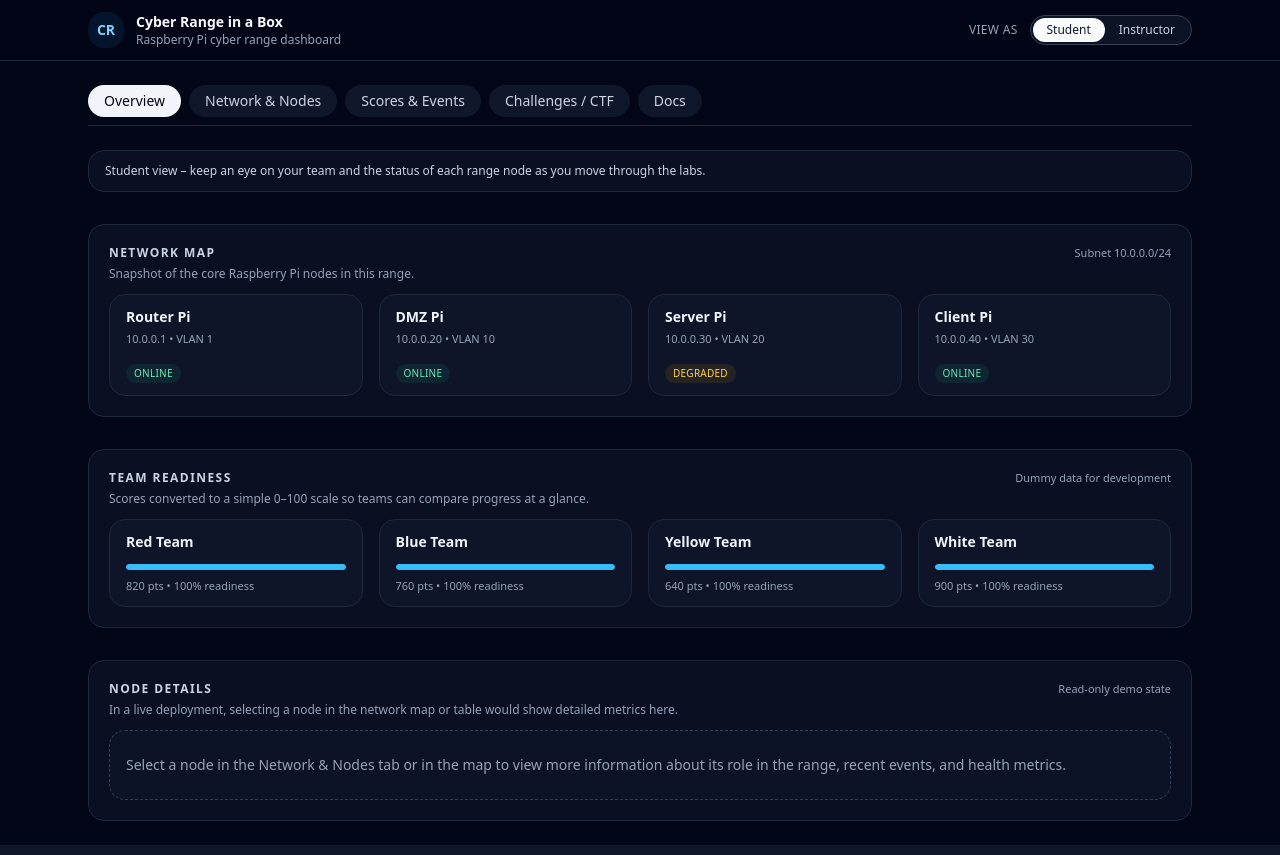
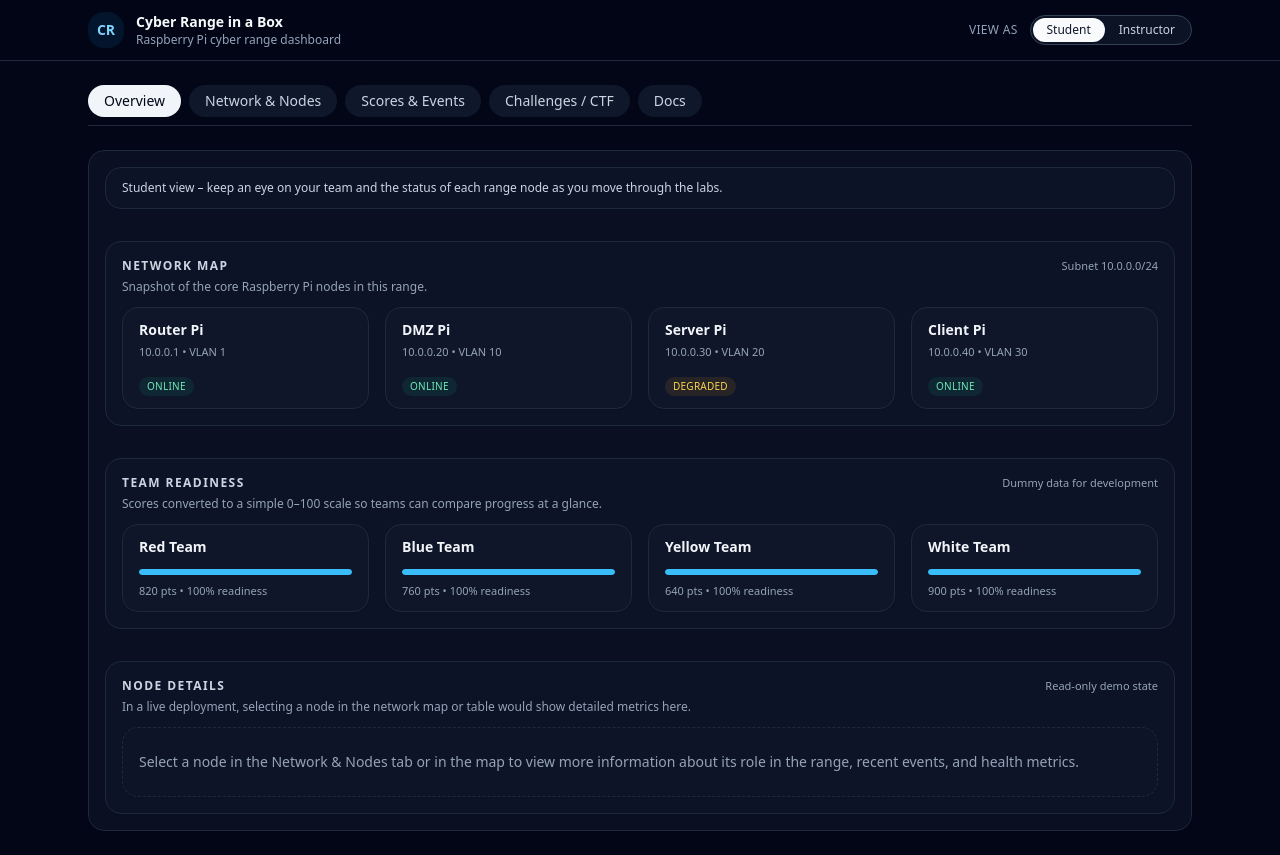
Before and after one commit to alicesquivel/cyber-range-dashboard, a React (Vite) app: page / in a window 1280 px wide. Built offline with nearby package versions, Linux system fonts and the light colour scheme.

Commit message:
feat: refactor DocsTab to use Card component for consistent styling

```diff
--- a/src/components/challenges/ChallengesTab.jsx
+++ b/src/components/challenges/ChallengesTab.jsx
@@ -221,9 +221,9 @@ export default function ChallengesTab({ viewMode }) {
     CHALLENGES.find((c) => c.id === activeChallengeId) || null;
 
   return (
-    <div className="space-y-4">
+    <Card className="space-y-4">
       {/* Role banner */}
-      <div className="rounded-2xl border border-slate-800 bg-slate-950/70 px-4 py-3 text-xs text-slate-300">
+      <Card className="bg-slate-950/70 px-4 py-3 text-xs text-slate-300 shadow-none">
         {isInstructor ? (
           <p>
             Instructor view. Use this tab to manage challenge visibility
@@ -238,10 +238,10 @@ export default function ChallengesTab({ viewMode }) {
             official scoreboard.
           </p>
         )}
-      </div>
+      </Card>
 
       {/* Progress summary + per-pack bars + preview toggle */}
-      <section className="rounded-2xl border border-slate-800 bg-slate-900/70 p-4 shadow-sm">
+      <Card as="section">
         <div className="flex flex-col gap-2 sm:flex-row sm:items-center sm:justify-between">
           <div>
             <h2 className="text-sm font-semibold text-slate-100">
@@ -291,9 +291,10 @@ export default function ChallengesTab({ viewMode }) {
             const pct =
               stat.total > 0 ? Math.round((stat.solved / stat.total) * 100) : 0;
             return (
-              <div
+              <Card
                 key={stat.id}
-                className="rounded-xl border border-slate-800 bg-slate-950/70 px-3 py-2"
+                as="div"
+                className="rounded-xl bg-slate-950/70 px-3 py-2 shadow-none"
               >
                 <div className="flex items-center justify-between text-[11px]">
                   <span className="font-semibold text-slate-200">
@@ -309,14 +310,14 @@ export default function ChallengesTab({ viewMode }) {
                     style={{ width: `${pct}%` }}
                   />
                 </div>
-              </div>
+              </Card>
             );
           })}
         </div>
-      </section>
+      </Card>
 
       {/* Filters */}
-      <section className="rounded-2xl border border-slate-800 bg-slate-900/70 p-4 shadow-sm">
+      <Card as="section">
         <div className="flex flex-wrap items-center gap-3">
           <div className="flex flex-col text-xs text-slate-300">
             <span className="mb-1 text-[11px] font-semibold uppercase tracking-wide text-slate-400">
@@ -352,7 +353,7 @@ export default function ChallengesTab({ viewMode }) {
             </select>
           </div>
         </div>
-      </section>
+      </Card>
 
       {/* Challenge list */}
       <section className="space-y-4">
@@ -544,6 +545,6 @@ export default function ChallengesTab({ viewMode }) {
           );
         })}
       </section>
-    </div>
+    </Card>
   );
 }
--- a/src/components/instructor/InstructorTools.jsx
+++ b/src/components/instructor/InstructorTools.jsx
@@ -1,4 +1,5 @@
 import React, { useState } from "react";
+import Card from "../ui/Card.jsx";
 
 /*
   Instructor-only tools panel.
@@ -134,7 +135,7 @@ export default function InstructorTools({ section }) {
   }
 
   return (
-    <section className="relative rounded-2xl border border-slate-800 bg-slate-900/60 p-4 shadow-sm">
+    <Card as="section" className="relative bg-slate-900/60 p-4">
       <div className="flex items-start justify-between gap-2">
         <div>
           <h2 className="text-sm font-semibold text-slate-100">
@@ -156,7 +157,7 @@ export default function InstructorTools({ section }) {
       </div>
 
       {showHelp && (
-        <div className="mt-3 rounded-xl border border-slate-700 bg-slate-950/70 p-3">
+        <Card className="mt-3 p-3">
           <h3 className="text-[11px] font-semibold uppercase tracking-wide text-slate-400">
             How to use these tools
           </h3>
@@ -166,7 +167,7 @@ export default function InstructorTools({ section }) {
             handouts here. For example: range overview, scoring rules, or
             troubleshooting checklist.
           </p>
-        </div>
+        </Card>
       )}
 
       {/* Action buttons */}
@@ -196,7 +197,7 @@ export default function InstructorTools({ section }) {
       )}
 
       {/* Action log */}
-      <div className="mt-4 rounded-xl border border-slate-800 bg-slate-950/60 p-3">
+      <Card className="mt-4 p-3">
         <h3 className="text-[11px] font-semibold uppercase tracking-wide text-slate-400">
           Recent instructor actions (simulated)
         </h3>
@@ -214,12 +215,12 @@ export default function InstructorTools({ section }) {
             ))}
           </ul>
         )}
-      </div>
+      </Card>
 
       {/* Confirmation modal */}
       {pendingAction && (
-        <div className="absolute inset-0 z-10 flex items-center justify-center rounded-2xl bg-slate-950/80">
-          <div className="w-full max-w-sm rounded-2xl border border-slate-700 bg-slate-900 p-4 shadow-lg">
+        <div className="absolute inset-0 z-10 flex items-center justify-center bg-slate-950/80">
+          <Card className="w-full max-w-sm p-4 shadow-lg" as="div">
             <h3 className="text-sm font-semibold text-slate-100">
               Confirm instructor action
             </h3>
@@ -261,9 +262,9 @@ export default function InstructorTools({ section }) {
                 Confirm
               </button>
             </div>
-          </div>
+          </Card>
         </div>
       )}
-    </section>
+    </Card>
   );
 }
--- a/src/components/overview/OverviewTab.jsx
+++ b/src/components/overview/OverviewTab.jsx
@@ -31,9 +31,9 @@ function OverviewTab({ viewMode }) {
   }
 
   return (
-    <div className="space-y-8">
+    <Card className="space-y-8">
       {/* Context ribbon */}
-      <div className="rounded-2xl border border-slate-800 bg-slate-900/60 px-4 py-3 text-xs text-slate-300">
+      <Card className="px-4 py-3 text-xs text-slate-300 bg-slate-900/60 shadow-none">
         {isInstructor ? (
           <p>
             Instructor view – use this to monitor node health, team readiness,
@@ -45,10 +45,10 @@ function OverviewTab({ viewMode }) {
             node as you move through the labs.
           </p>
         )}
-      </div>
+      </Card>
 
       {/* Network map section */}
-      <section className="rounded-2xl border border-slate-800 bg-slate-900/60 p-5">
+      <Card as="section">
         <SectionHeader
           title="Network map"
           subtitle="Snapshot of the core Raspberry Pi nodes in this range."
@@ -95,10 +95,10 @@ function OverviewTab({ viewMode }) {
             </Card>
           ))}
         </div>
-      </section>
+      </Card>
 
       {/* Team readiness section */}
-      <section className="rounded-2xl border border-slate-800 bg-slate-900/60 p-5">
+      <Card as="section">
         <SectionHeader
           title="Team readiness"
           subtitle="Scores converted to a simple 0–100 scale so teams can compare progress at a glance."
@@ -108,9 +108,10 @@ function OverviewTab({ viewMode }) {
 
         <div className="mt-3 grid gap-4 md:grid-cols-4">
           {teams.map((team) => (
-            <div
+            <Card
+              as="div"
               key={team.name}
-              className="flex flex-col rounded-2xl border border-slate-800 bg-slate-900/80 px-4 py-3"
+              className="flex flex-col px-4 py-3 bg-slate-900/80"
             >
               <h3 className="text-sm font-semibold text-slate-100">
                 {team.name}
@@ -124,13 +125,13 @@ function OverviewTab({ viewMode }) {
               <p className="mt-2 text-[11px] text-slate-400">
                 {team.score} pts • {team.readiness}% readiness
               </p>
-            </div>
+            </Card>
           ))}
         </div>
-      </section>
+      </Card>
 
       {/* Node details section */}
-      <section className="rounded-2xl border border-slate-800 bg-slate-900/60 p-5">
+      <Card as="section">
         <SectionHeader
           title="Node details"
           subtitle="In a live deployment, selecting a node in the network map or table would show detailed metrics here."
@@ -138,13 +139,16 @@ function OverviewTab({ viewMode }) {
           <span>Read-only demo state</span>
         </SectionHeader>
 
-        <div className="mt-3 rounded-2xl border border-dashed border-slate-700 bg-slate-900/60 px-4 py-6 text-sm text-slate-400">
+        <Card
+          className="mt-3 border-dashed px-4 py-6 text-sm text-slate-400 bg-slate-900/60"
+          as="div"
+        >
           Select a node in the Network & Nodes tab or in the map to view more
           information about its role in the range, recent events, and health
           metrics.
-        </div>
-      </section>
-    </div>
+        </Card>
+      </Card>
+    </Card>
   );
 }
 
--- a/src/content/DocsTab.jsx
+++ b/src/content/DocsTab.jsx
@@ -1,5 +1,6 @@
 // src/components/docs/DocsTab.jsx
 import React from "react";
+import Card from "../components/ui/Card.jsx";
 import {
   START_HERE,
   STUDENT_DOCS,
@@ -13,9 +14,9 @@ export default function DocsTab({ viewMode }) {
   const instructorDocs = INSTRUCTOR_DOCS;
 
   return (
-    <div className="space-y-4">
+    <Card className="space-y-4">
       {/* Intro banner */}
-      <div className="rounded-2xl border border-slate-800 bg-slate-950/70 px-4 py-3 text-xs text-slate-300">
+      <Card className="bg-slate-950/70 px-4 py-3 text-xs text-slate-300 shadow-none">
         {isInstructor ? (
           <p>
             Documentation hub for the Cyber Range. Use this page to share
@@ -28,10 +29,10 @@ export default function DocsTab({ viewMode }) {
             dashboard, and where to find the handouts you need for each lab.
           </p>
         )}
-      </div>
+      </Card>
 
       {/* Start here section */}
-      <section className="rounded-2xl border border-slate-800 bg-slate-900/70 p-4 shadow-sm">
+      <Card as="section">
         <h2 className="text-sm font-semibold text-slate-100">Start here</h2>
         <p className="mt-1 text-xs text-slate-400">
           A quick overview of the range and how the dashboard fits into your
@@ -43,12 +44,12 @@ export default function DocsTab({ viewMode }) {
             <DocCard key={item.id} title={item.title} body={item.body} />
           ))}
         </div>
-      </section>
+      </Card>
 
       {/* Student / Instructor sections */}
       <section className="grid gap-4 md:grid-cols-2">
         {/* Student section – always visible */}
-        <div className="rounded-2xl border border-slate-800 bg-slate-900/70 p-4 shadow-sm">
+        <Card>
           <div className="flex items-center justify-between">
             <h3 className="text-sm font-semibold text-slate-100">
               Student resources
@@ -70,10 +71,10 @@ export default function DocsTab({ viewMode }) {
               />
             ))}
           </div>
-        </div>
+        </Card>
 
         {/* Instructor section – only in instructor view */}
-        <div className="rounded-2xl border border-slate-800 bg-slate-900/70 p-4 shadow-sm">
+        <Card>
           <div className="flex items-center justify-between">
             <h3 className="text-sm font-semibold text-slate-100">
               Instructor resources
@@ -106,9 +107,9 @@ export default function DocsTab({ viewMode }) {
               instructor may share selected diagrams or notes from this column.
             </p>
           )}
-        </div>
+        </Card>
       </section>
-    </div>
+    </Card>
   );
 }
 
```
Also changed, not shown: src/components/scores/ScoresTab.jsx (+19 -12 lines).
